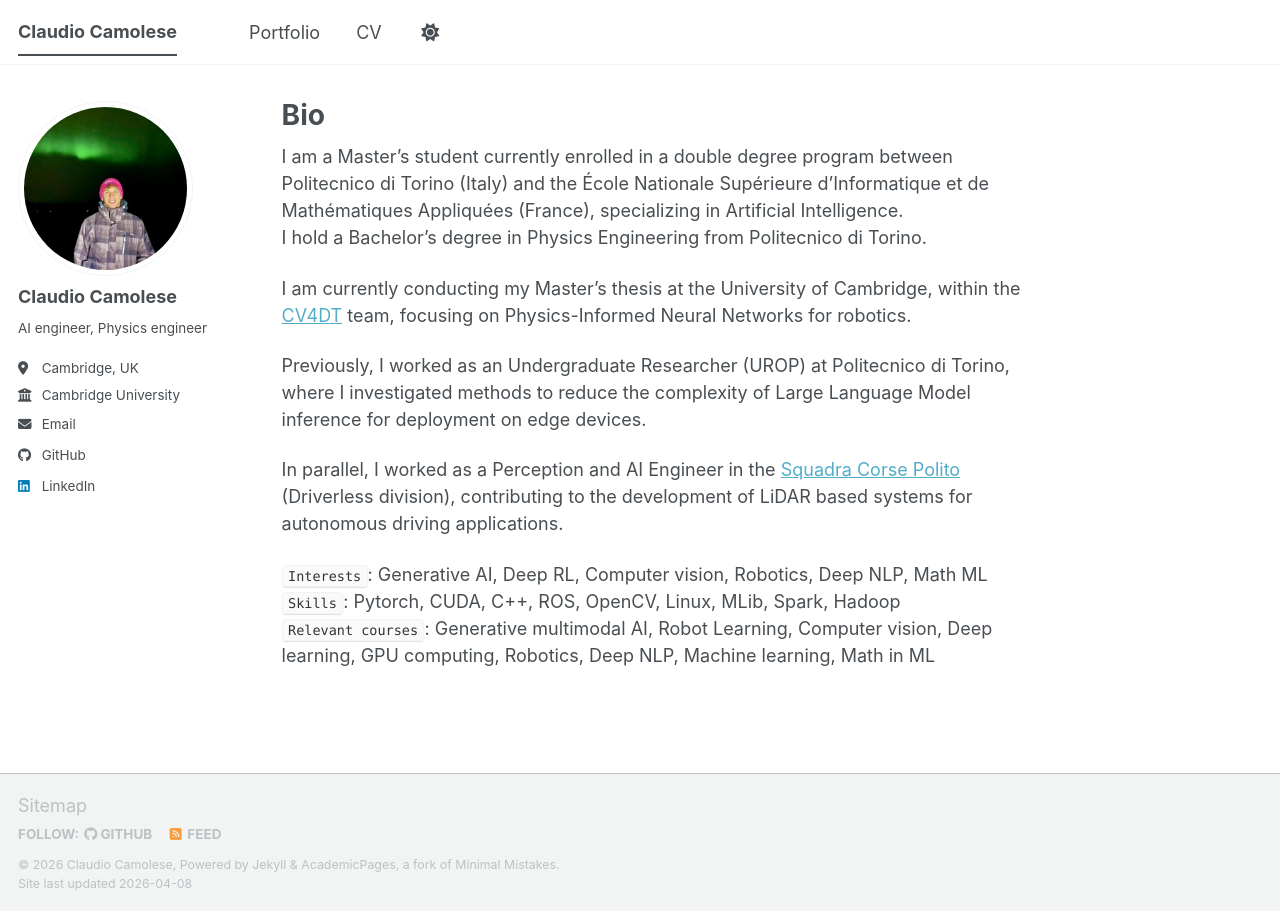
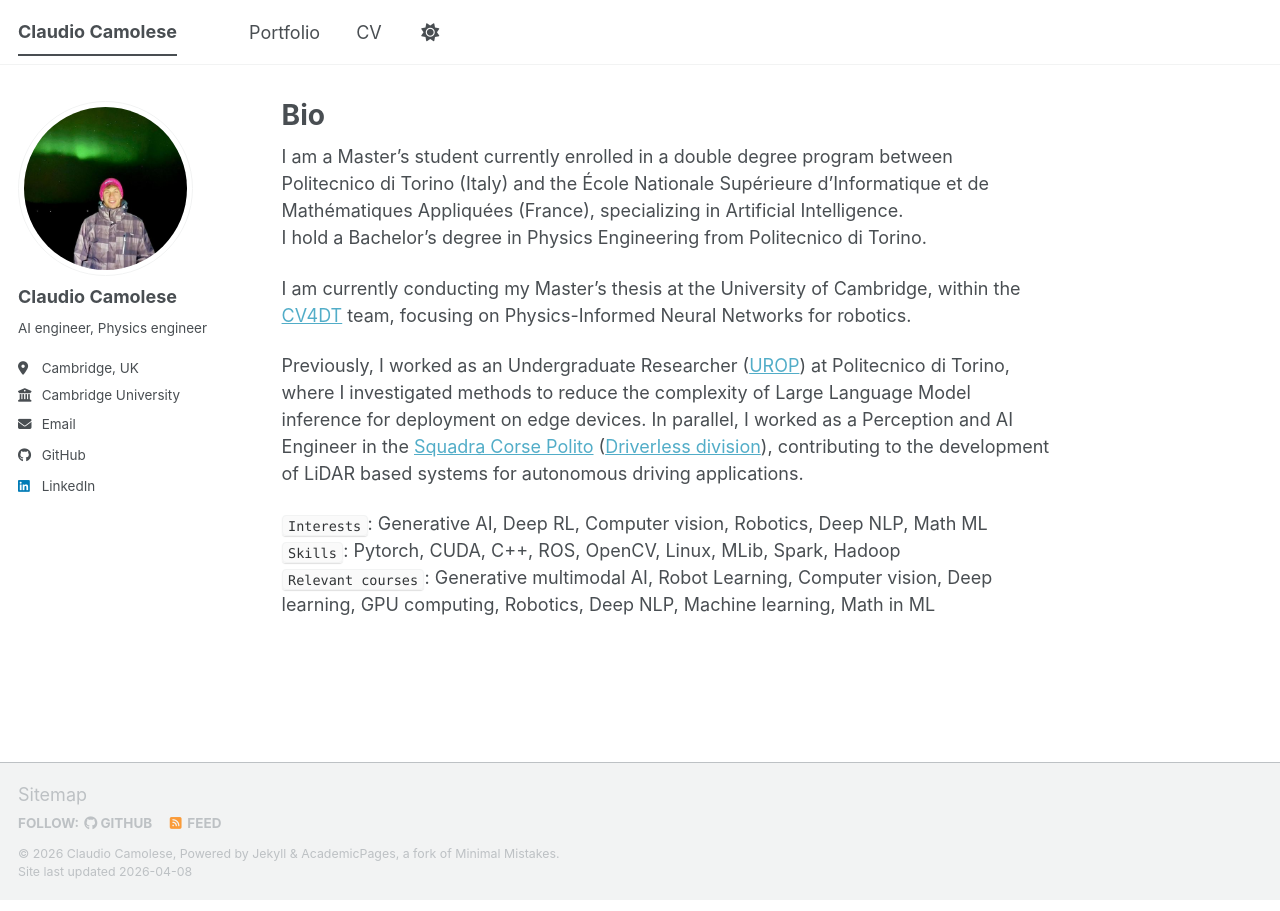
Before and after one commit to claudiocamolese/claudiocamolese.github.io, a Jekyll site: the page built from _pages/about.md, in a window 1280 px wide. Built offline with Jekyll 4.4.1, drawn with Linux system fonts in a browser that asks for light colours; a script bundle is joined from its source files by our own code; library files that are not in the unit come from our copies; part of the change alters nothing that is shown.

````diff
--- a/_pages/about.md
+++ b/_pages/about.md
@@ -13,9 +13,8 @@ I hold a Bachelor's degree in Physics Engineering from Politecnico di Torino.
 
 I am currently conducting my Master's thesis at the University of Cambridge, within the [CV4DT](https://cv4dt.github.io) team, focusing on Physics-Informed Neural Networks for robotics.
 
-Previously, I worked as an Undergraduate Researcher (UROP) at Politecnico di Torino, where I investigated methods to reduce the complexity of Large Language Model inference for deployment on edge devices.
-
-In parallel, I worked as a Perception and AI Engineer in the [Squadra Corse Polito](https://www.squadracorsepolito.com) (Driverless division), contributing to the development of LiDAR based systems for autonomous driving applications.
+Previously, I worked as an Undergraduate Researcher ([UROP](https://www.polito.it/didattica/polito/learning-experiences-in-research/undergraduate-research-opportunities-programme)) at Politecnico di Torino, where I investigated methods to reduce the complexity of Large Language Model inference for deployment on edge devices.
+In parallel, I worked as a Perception and AI Engineer in the [Squadra Corse Polito](https://www.squadracorsepolito.com) ([Driverless division](https://squadracorsedriverless.com/)), contributing to the development of LiDAR based systems for autonomous driving applications.
 
 ```Interests```: Generative AI, Deep RL, Computer vision, Robotics, Deep NLP, Math ML \\
 ```Skills```: Pytorch, CUDA, C++, ROS, OpenCV, Linux, MLib, Spark, Hadoop \\
````
